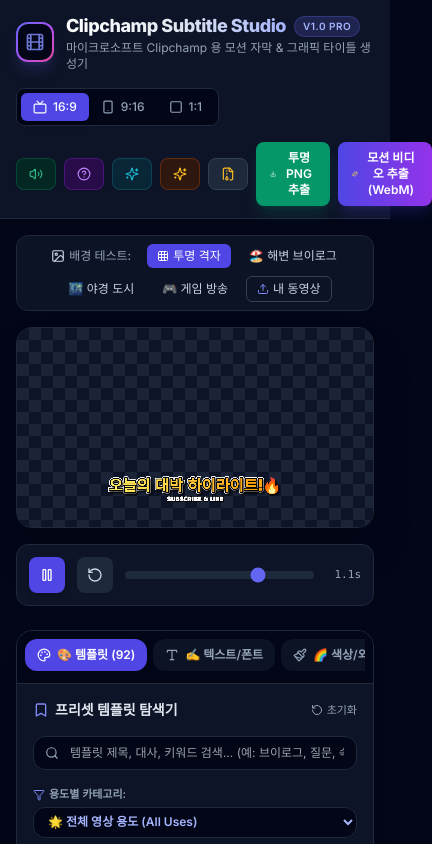
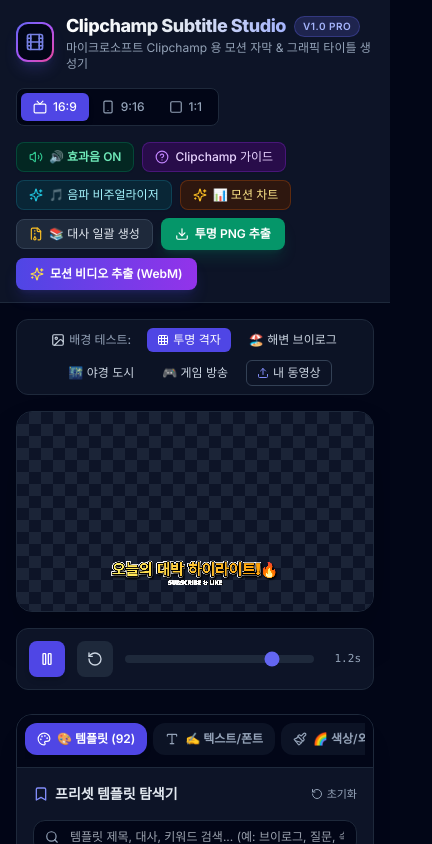
Before and after one commit to ggunglee/clipchamp-subtitle-studio, a React (Vite) app: page / in a window 390 px wide. Shown: the top 844 px of the page, 432 px wide, since content can reach past the window. Built offline with nearby package versions, Linux system fonts and the light colour scheme; a web font is replaced by a local one.

Commit message:
Add custom SFX selector and display all header action buttons without scrolling

```diff
--- a/src/components/Header.tsx
+++ b/src/components/Header.tsx
@@ -112,12 +112,12 @@
         </div>
 
         {/* Right Actions: SFX Sound Toggle, Clipchamp Guide, Waveform, Chart, Batch, Export Buttons */}
-        <div className="flex items-center space-x-2">
+        <div className="flex flex-wrap items-center gap-2">
           {/* YouTube Editing SFX Toggle Button */}
           {onToggleMute && (
             <button
               onClick={onToggleMute}
-              className={`flex items-center space-x-1.5 px-3 py-2 rounded-lg text-xs font-semibold border transition-all shadow-sm ${
+              className={`flex items-center space-x-1.5 px-3 py-1.5 rounded-lg text-xs font-semibold border transition-all shadow-sm ${
                 !isMuted
                   ? 'bg-emerald-950/80 hover:bg-emerald-900 text-emerald-300 border-emerald-800/60'
                   : 'bg-slate-900 hover:bg-slate-800 text-slate-400 border-slate-800'
@@ -127,12 +127,12 @@
               {!isMuted ? (
                 <>
                   <Volume2 className="w-3.5 h-3.5 text-emerald-400 animate-pulse" />
-                  <span className="hidden md:inline">🔊 효과음 ON</span>
+                  <span>🔊 효과음 ON</span>
                 </>
               ) : (
                 <>
                   <VolumeX className="w-3.5 h-3.5 text-slate-500" />
-                  <span className="hidden md:inline">🔇 무음</span>
+                  <span>🔇 무음</span>
                 </>
               )}
             </button>
@@ -141,37 +141,37 @@
           {/* Clipchamp Guide Modal Button */}
           <button
             onClick={onOpenGuide}
-            className="flex items-center space-x-1.5 px-3 py-2 rounded-lg text-xs font-medium bg-purple-950/60 hover:bg-purple-900/80 text-purple-200 border border-purple-800/50 transition-all shadow-sm"
+            className="flex items-center space-x-1.5 px-3 py-1.5 rounded-lg text-xs font-medium bg-purple-950/60 hover:bg-purple-900/80 text-purple-200 border border-purple-800/50 transition-all shadow-sm"
           >
             <HelpCircle className="w-3.5 h-3.5 text-purple-400" />
-            <span className="hidden sm:inline">Clipchamp 가이드</span>
+            <span>Clipchamp 가이드</span>
           </button>
 
           {/* Audio Waveform Studio Button */}
           <button
             onClick={onOpenWaveform}
-            className="flex items-center space-x-1.5 px-3 py-2 rounded-lg text-xs font-medium bg-cyan-950/60 hover:bg-cyan-900/80 text-cyan-200 border border-cyan-800/50 transition-all shadow-sm"
+            className="flex items-center space-x-1.5 px-3 py-1.5 rounded-lg text-xs font-medium bg-cyan-950/60 hover:bg-cyan-900/80 text-cyan-200 border border-cyan-800/50 transition-all shadow-sm"
           >
             <Sparkles className="w-3.5 h-3.5 text-cyan-400 animate-pulse" />
-            <span className="hidden sm:inline">🎵 음파 비주얼라이저</span>
+            <span>🎵 음파 비주얼라이저</span>
           </button>
 
           {/* Chart Builder Modal Button */}
           <button
             onClick={onOpenChart}
-            className="flex items-center space-x-1.5 px-3 py-2 rounded-lg text-xs font-medium bg-amber-950/60 hover:bg-amber-900/80 text-amber-200 border border-amber-800/50 transition-all shadow-sm"
+            className="flex items-center space-x-1.5 px-3 py-1.5 rounded-lg text-xs font-medium bg-amber-950/60 hover:bg-amber-900/80 text-amber-200 border border-amber-800/50 transition-all shadow-sm"
           >
             <Sparkles className="w-3.5 h-3.5 text-amber-400" />
-            <span className="hidden sm:inline">📊 모션 차트</span>
+            <span>📊 모션 차트</span>
           </button>
 
           {/* Batch Generator Button */}
           <button
             onClick={onOpenBatch}
-            className="flex items-center space-x-1.5 px-3 py-2 rounded-lg text-xs font-medium bg-slate-800 hover:bg-slate-700 text-slate-200 border border-slate-700 transition-all"
+            className="flex items-center space-x-1.5 px-3 py-1.5 rounded-lg text-xs font-medium bg-slate-800 hover:bg-slate-700 text-slate-200 border border-slate-700 transition-all"
           >
             <FileArchive className="w-3.5 h-3.5 text-amber-400" />
-            <span className="hidden sm:inline">대사 일괄 생성 (ZIP)</span>
+            <span>📚 대사 일괄 생성</span>
           </button>
 
           {/* Export PNG */}
--- a/src/components/PreviewCanvas.tsx
+++ b/src/components/PreviewCanvas.tsx
@@ -73,17 +73,36 @@
     };
   }, [config, ratio, isPlaying, progress]);
 
+  const playMatchingSFX = () => {
+    if (config.sfxType === 'none') return;
+    if (config.sfxType && config.sfxType !== 'auto') {
+      sfx.play(config.sfxType);
+      return;
+    }
+
+    // Auto matching logic
+    let sfxType: SFXType = 'pop';
+    if (config.category === 'corner') sfxType = 'ding';
+    else if (
+      config.animation === 'slide-up' ||
+      config.animation === 'slide-left' ||
+      config.animation === 'slide-down' ||
+      config.animation === 'slide-right' ||
+      config.animation === 'rise-up'
+    )
+      sfxType = 'whoosh';
+    else if (config.animation === 'glitch' || config.animation === 'neon-pulse') sfxType = 'glitch';
+    else if (config.animation === 'typewriter') sfxType = 'click';
+    else if (config.clockMode === 'realtime-clock' || config.clockMode === 'stopwatch') sfxType = 'tick';
+
+    sfx.play(sfxType);
+  };
+
   // Handle Play/Pause toggle
   const togglePlay = () => {
     if (!isPlaying) {
       startTimeRef.current = performance.now() - progress * (config.animationDuration * 1000);
-      let sfxType: SFXType = 'pop';
-      if (config.category === 'corner') sfxType = 'ding';
-      else if (config.animation === 'slide-up' || config.animation === 'slide-left' || config.animation === 'slide-down') sfxType = 'whoosh';
-      else if (config.animation === 'glitch' || config.animation === 'neon-pulse') sfxType = 'glitch';
-      else if (config.animation === 'typewriter') sfxType = 'click';
-
-      sfx.play(sfxType);
+      playMatchingSFX();
     }
     setIsPlaying(!isPlaying);
   };
@@ -92,14 +111,7 @@
     startTimeRef.current = performance.now();
     setProgress(0);
     setIsPlaying(true);
-
-    let sfxType: SFXType = 'pop';
-    if (config.category === 'corner') sfxType = 'ding';
-    else if (config.animation === 'slide-up' || config.animation === 'slide-left' || config.animation === 'slide-down') sfxType = 'whoosh';
-    else if (config.animation === 'glitch' || config.animation === 'neon-pulse') sfxType = 'glitch';
-    else if (config.animation === 'typewriter') sfxType = 'click';
-
-    sfx.play(sfxType);
+    playMatchingSFX();
   };
 
   // Handle Custom Video Upload
--- a/src/components/SidebarControls.tsx
+++ b/src/components/SidebarControls.tsx
@@ -12,7 +12,8 @@
   Layers,
   Clock,
   Search,
-  Filter
+  Filter,
+  Volume2
 } from 'lucide-react';
 import { SubtitleConfig, AnimationType, AnimTargetMode, SubtitleCategory } from '../types/subtitle';
 import { PRESET_TEMPLATES, GOOGLE_FONTS_LIST, DEFAULT_SUBTITLE_CONFIG } from '../constants/templates';
@@ -971,6 +972,43 @@
                 className="w-full accent-indigo-500 cursor-pointer"
               />
             </div>
+
+            {/* Sound Effect (SFX) Selector */}
+            <div className="bg-slate-950 p-3 rounded-xl border border-slate-800 space-y-2">
+              <label className="block text-xs font-semibold text-emerald-300 flex items-center justify-between">
+                <span className="flex items-center gap-1.5">
+                  <Volume2 className="w-4 h-4 text-emerald-400" />
+                  오디오 효과음 직접 지정 (Custom SFX)
+                </span>
+                <span className="text-[10px] text-slate-400 font-normal">유튜브 모션 오디오</span>
+              </label>
+              <select
+                value={config.sfxType || 'auto'}
+                onChange={(e) => {
+                  const selectedSfx = e.target.value as any;
+                  updateField('sfxType', selectedSfx);
+                  if (selectedSfx !== 'none') {
+                    if (selectedSfx === 'auto') sfx.play('pop');
+                    else sfx.play(selectedSfx);
+                  }
+                }}
+                className="w-full bg-slate-900 border border-slate-800 rounded-xl p-2.5 text-xs text-slate-100 focus:outline-none focus:border-emerald-500 font-medium cursor-pointer"
+              >
+                <option value="auto">🤖 [자동 감지] 애니메이션 특성에 맞춘 맞춤 효과음</option>
+                <option value="pop">💥 팝 / 뿅! (Pop - 귀여운 등장)</option>
+                <option value="whoosh">💨 슉 / 스윽! (Whoosh - 빠르게 이동/슬라이드)</option>
+                <option value="ding">🔔 띵! / 딩동! (Chime - 뱃지 & 상단 알림)</option>
+                <option value="click">⌨️ 딸깍! / 타자기 (Typewriter - 글자 타이핑)</option>
+                <option value="tick">⏱️ 째깍! (Tick - 시계 & 스톱워치)</option>
+                <option value="impact">🥁 두둥! / 충격음 (Impact - 예능 분노 & 3D 강조)</option>
+                <option value="glitch">⚡ 찌릿! / 사이버 네온 (Glitch - 네온 & 글리치)</option>
+                <option value="fanfare">🎺 빰빠카빰! / 하이라이트 (Fanfare - 랭킹 #1)</option>
+                <option value="none">🔇 무음 (이 자막 효과음 끄기)</option>
+              </select>
+              <p className="text-[11px] text-slate-400 leading-relaxed">
+                * [자동 감지] 모드를 선택하면 슬라이드는 '슉!', 팝업은 '뿅!', 뱃지는 '띵!' 등으로 알맞은 효과음이 자동 배치됩니다.
+              </p>
+            </div>
           </div>
         )}
 
--- a/src/constants/templates.ts
+++ b/src/constants/templates.ts
@@ -49,6 +49,7 @@
   animationDuration: 1.5,
   animationDelay: 0,
   animTargetMode: 'both',
+  sfxType: 'auto',
 };
 
 export const PRESET_TEMPLATES: PresetTemplate[] = [
--- a/src/types/subtitle.ts
+++ b/src/types/subtitle.ts
@@ -139,6 +139,9 @@
   clockMode?: 'none' | 'realtime-clock' | 'stopwatch' | 'countdown';
   clockStartSec?: number;
   clockDurationSec?: number;
+
+  // Custom User Sound Effect Selection
+  sfxType?: 'auto' | 'pop' | 'whoosh' | 'ding' | 'click' | 'tick' | 'impact' | 'glitch' | 'fanfare' | 'chart-rise' | 'none';
 }
 
 export interface PresetTemplate {
```
Also changed, not shown: 1 other file (tests, documents, lock files or other folders).
